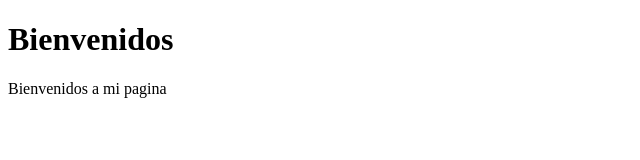
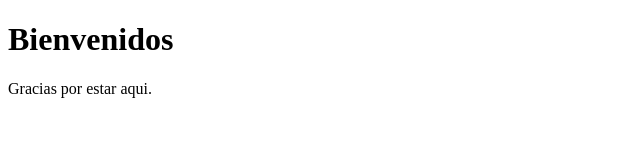
Before and after one commit to jorflores/invierno2022, a plain HTML site: page index.html in a window 1280 px wide. Shown: the full height of the page, 0-640 px from the left. Drawn offline with Linux system fonts and the light colour scheme.

Commit message:
Primer commit

```diff
--- a/index.html
+++ b/index.html
@@ -10,7 +10,9 @@
 
     <h1> Bienvenidos </h1>
 
-    <p> Bienvenidos a mi pagina</p>
+    <p> Gracias por estar aqui. </p>
+
+
 
 </body>
 </html>
```
Also changed, not shown: 1 other file.
